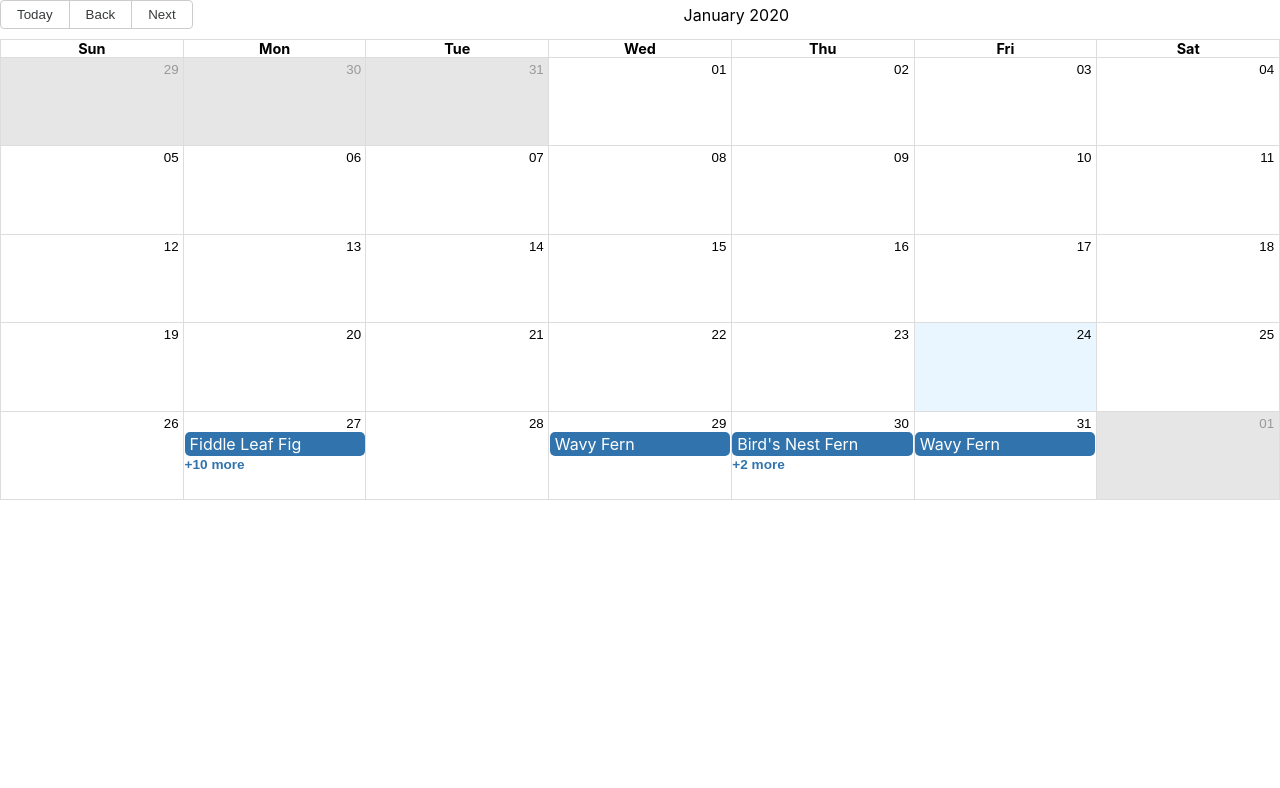
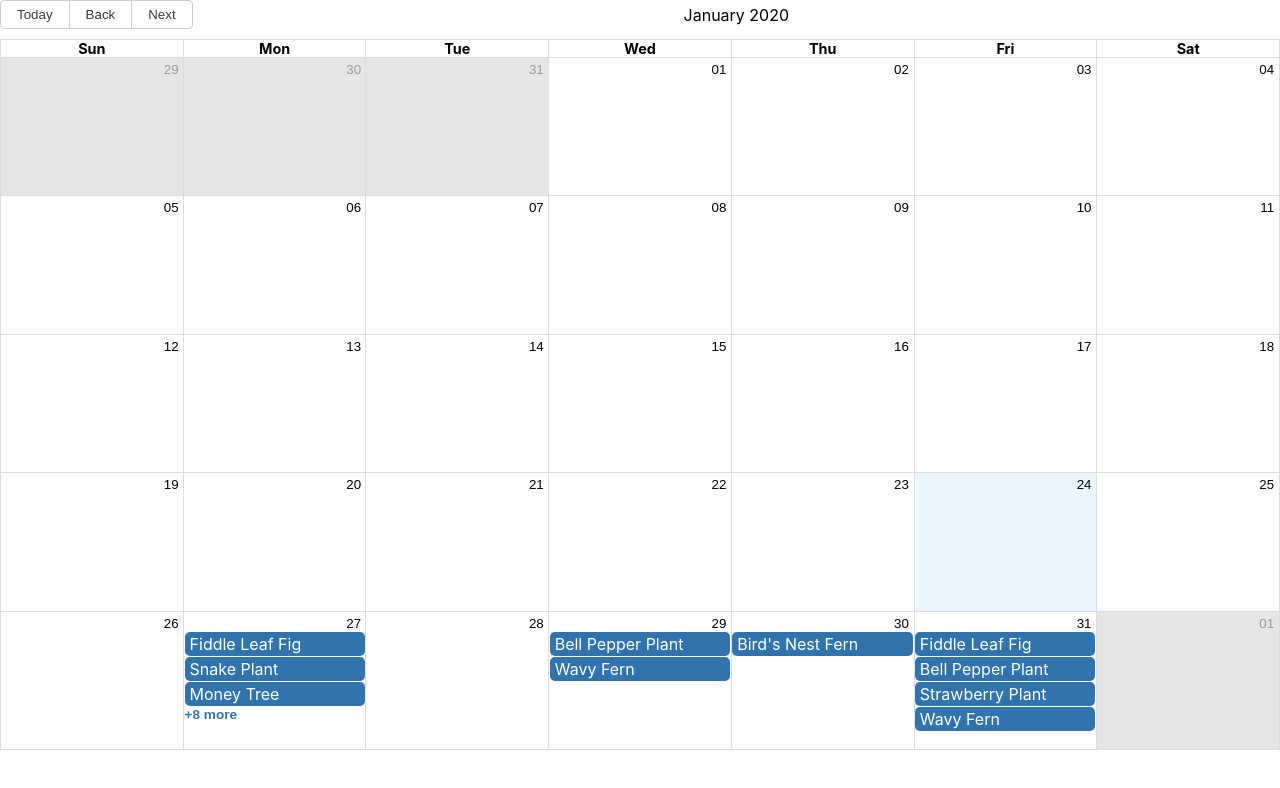
Before and after one commit to madeintandem/we-grow-in-tandem, a React (Create React App) app: page / in a window 1280 px wide. Shown: the top 788 px of the page. Built offline with nearby package versions, Linux system fonts and the light colour scheme.

Commit message:
make calendar taller, account for weekends, change some input data

```diff
--- a/src/Schedule.js
+++ b/src/Schedule.js
@@ -7,14 +7,21 @@ const getWateringEvents = () => {
   let allEvents = []
   const firstDay = moment().day(8)
   const lastDay = moment().day(8 + 12*7)
+
   plants.forEach(plant => {
     let currentWateringDay = firstDay.clone()
     const daysInterval = parseInt(plant.water_after.split(' ')[0])
     while (currentWateringDay <= lastDay) {
+      let dayToWater = currentWateringDay.clone()
+      if (currentWateringDay.day() === 6) {
+        dayToWater = dayToWater.subtract(1, 'days')
+      } else if (currentWateringDay.day() === 0) {
+        dayToWater = dayToWater.add(1, 'days')
+      }
       allEvents.push({
         title: plant.name,
-        start: currentWateringDay.clone(),
-        end: currentWateringDay.clone(),
+        start: dayToWater,
+        end: dayToWater,
         allDay: true
       })
       currentWateringDay.add(daysInterval, 'days')
@@ -22,8 +29,6 @@ const getWateringEvents = () => {
   })
   return allEvents
 }
-
-
 
 export function Schedule() {
   const localizer = momentLocalizer(moment)
@@ -38,7 +43,7 @@ export function Schedule() {
         endAccessor='end'
         views={['month']}
         popup={true}
-        style={{ height: 500 }}
+        style={{ height: 750 }}
       />
     </div>
   )
--- a/src/default_input_data.json
+++ b/src/default_input_data.json
@@ -1,11 +1,11 @@
 [
   {
     "name": "Fiddle Leaf Fig",
-    "water_after": "7 days"
+    "water_after": "4 days"
   },
   {
     "name": "Snake Plant",
-    "water_after": "14 days"
+    "water_after": "12 days"
   },
   {
     "name": "Money Tree",
@@ -21,23 +21,23 @@
   },
   {
     "name": "Bell Pepper Plant",
-    "water_after": "3 days"
+    "water_after": "2 days"
   },
   {
     "name": "Strawberry Plant",
-    "water_after": "3 days"
+    "water_after": "5 days"
   },
   {
     "name": "Dracaena",
-    "water_after": "14 days"
+    "water_after": "11 days"
   },
   {
     "name": "Spider Plant",
-    "water_after": "7 days"
+    "water_after": "8 days"
   },
   {
     "name": "Jade",
-    "water_after": "14 days"
+    "water_after": "10 days"
   },
   {
     "name": "Wavy Fern",
```
